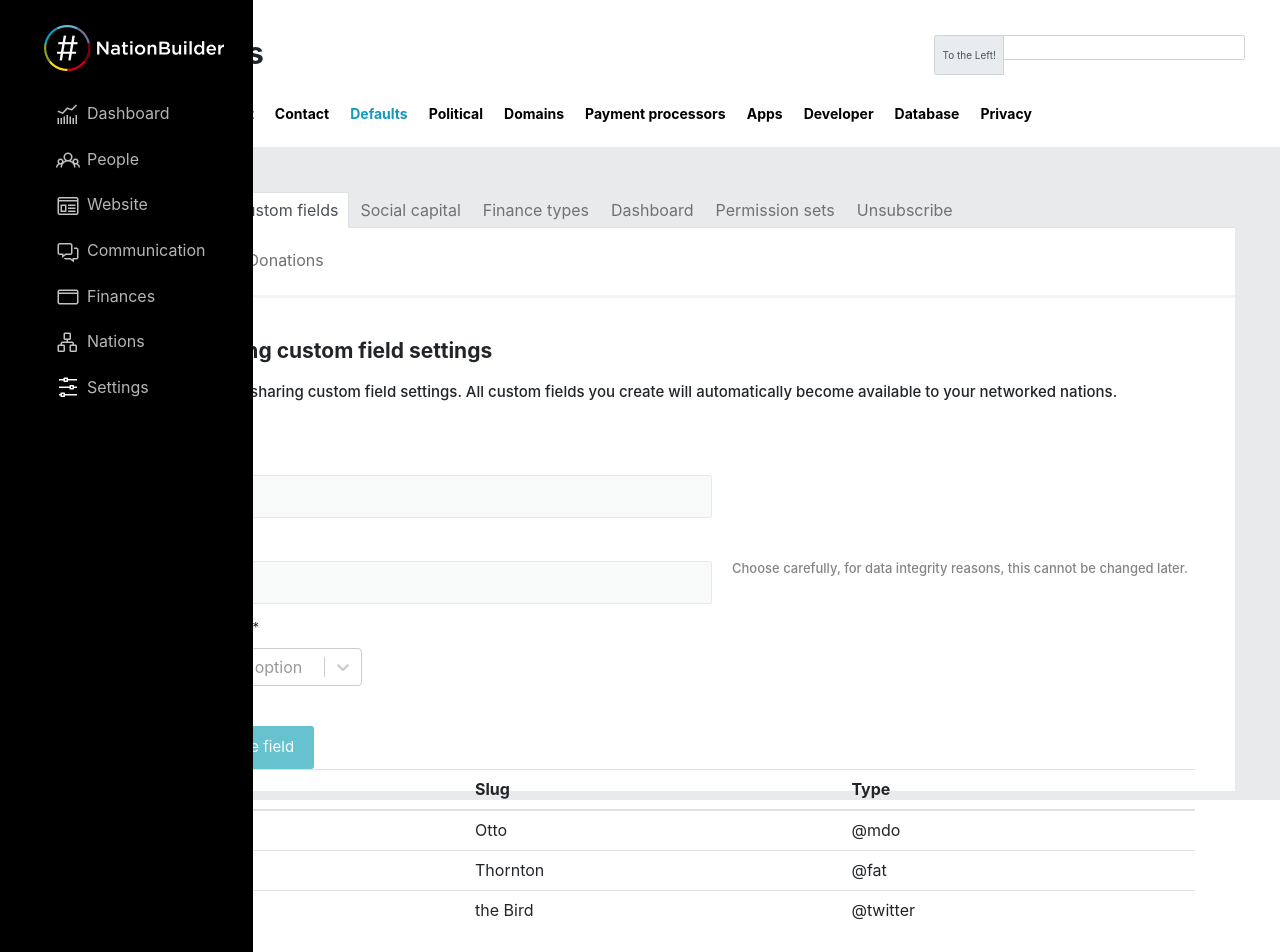
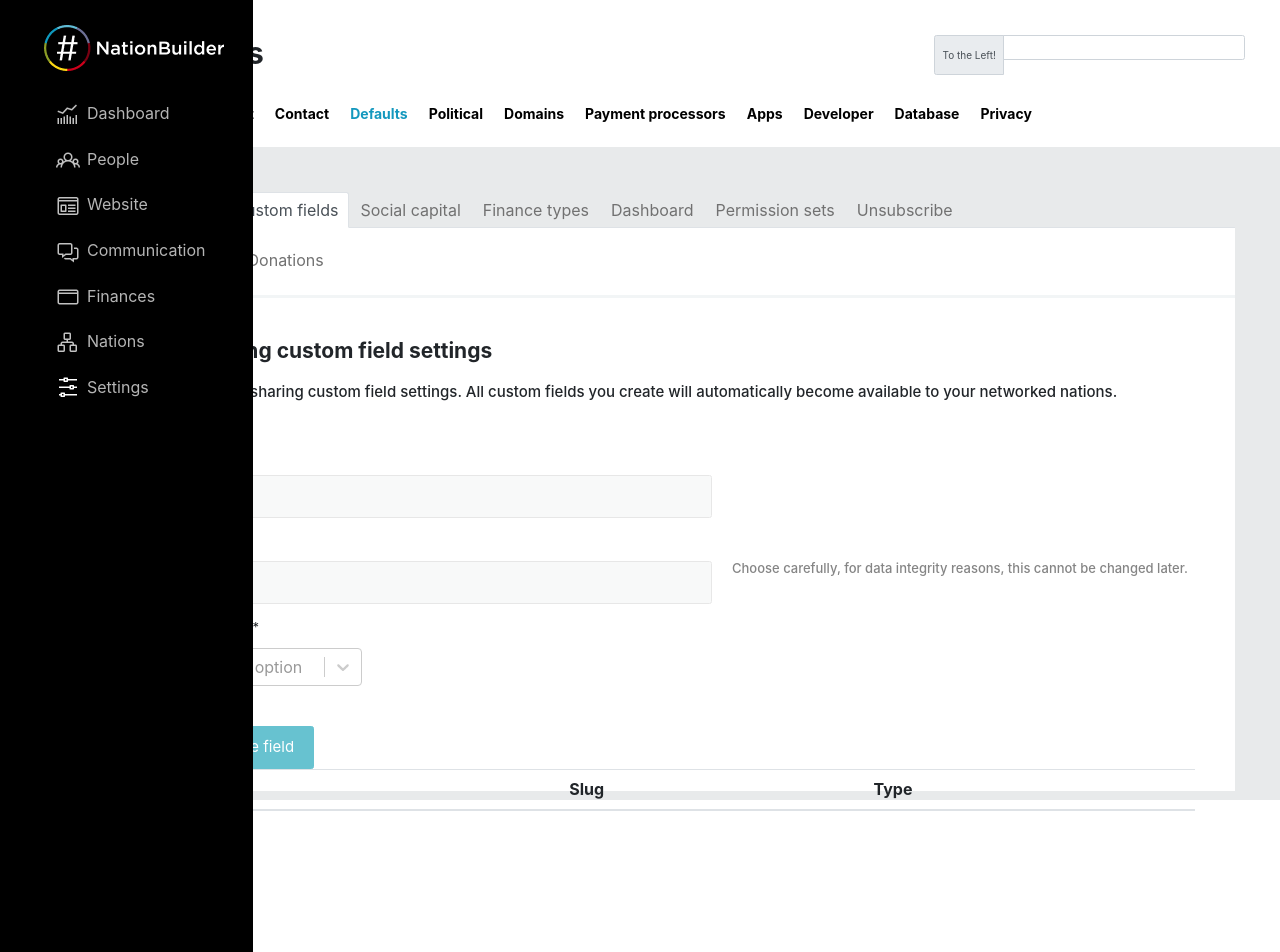
Before and after one commit to BryantCabrera/bryantcabrera-nationbuilder, a React (Create React App) app: page / in a window 1280 px wide. Shown: the top 952 px of the page. After the commit the page ends 860 px from the top, so only its background shows below. Built offline with nearby package versions, Linux system fonts and the light colour scheme.

Commit message:
Bryant adds reset funcitonality on submit.

```diff
--- a/src/components/Settings/People/People.js
+++ b/src/components/Settings/People/People.js
@@ -47,7 +47,28 @@ class People extends Component {
 
     handleSubmit = (data) => {
         this.setState({
-            customFields: [...data]
+            customFields: [...this.state.customFields, data]
+        });
+
+        this.reset()
+    }
+
+    reset = () => {
+        this.setState({
+            ...this.state,
+            name: {
+                value: '',
+                isValid: false
+            },
+            slug: {
+                value: '',
+                isValid: false
+            },
+            fieldType: {
+                value: '',
+                isValid: false
+            },
+            selectedOption: null
         });
     }
 
@@ -105,7 +126,8 @@ class People extends Component {
                 'Name',
                 'Slug',
                 'Type'
-            ]
+            ],
+            data: this.state.customFields
         }
 
         return (
@@ -119,6 +141,7 @@ class People extends Component {
                         <Label for="name" className="people__form__label">Name*</Label>
                         <Input
                             type="text"
+                            value={this.state.name.value}
                             name="name"
                             id="name"
                             className="people__form__input"
@@ -130,6 +153,7 @@ class People extends Component {
                         <div className="people__form__input--slug">
                             <Input
                                 type="text"
+                                value={this.state.slug.value}
                                 name="slug"
                                 id="slug"
                                 className="people__form__input"
--- a/src/components/UI/Table/Table.js
+++ b/src/components/UI/Table/Table.js
@@ -18,19 +18,13 @@ class UITable extends Component {
                 </thead>
                 <tbody>
                     <tr>
-                        <td>Mark</td>
-                        <td>Otto</td>
-                        <td>@mdo</td>
+                        {this.props.tableData.data.map((data, index) => <td key={index}>{data.name}</td>)}
                     </tr>
                     <tr>
-                        <td>Jacob</td>
-                        <td>Thornton</td>
-                        <td>@fat</td>
+                        {this.props.tableData.data.map((data, index) => <td key={index}>{data.slug}</td>)}
                     </tr>
                     <tr>
-                        <td>Larry</td>
-                        <td>the Bird</td>
-                        <td>@twitter</td>
+                        {this.props.tableData.data.map((data, index) => <td key={index}>{data.type}</td>)}
                     </tr>
                 </tbody>
             </Table>
```
